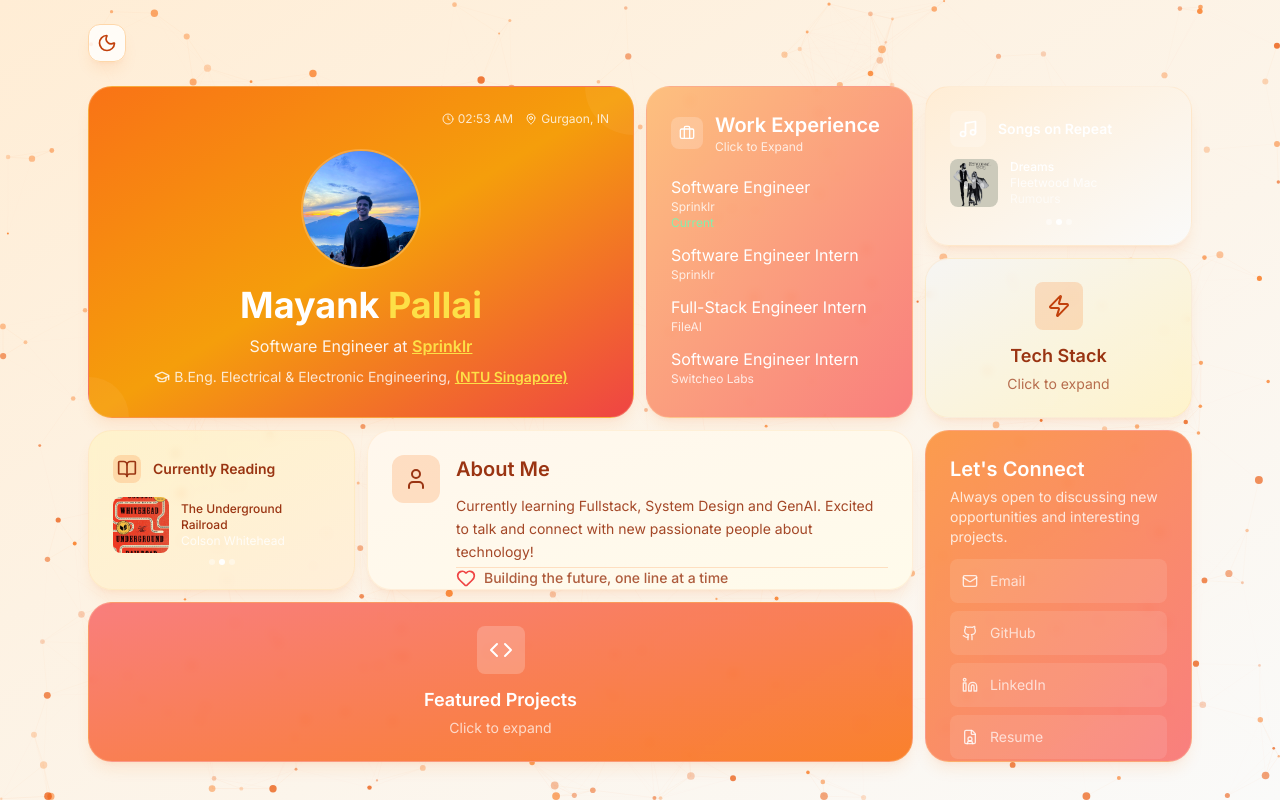
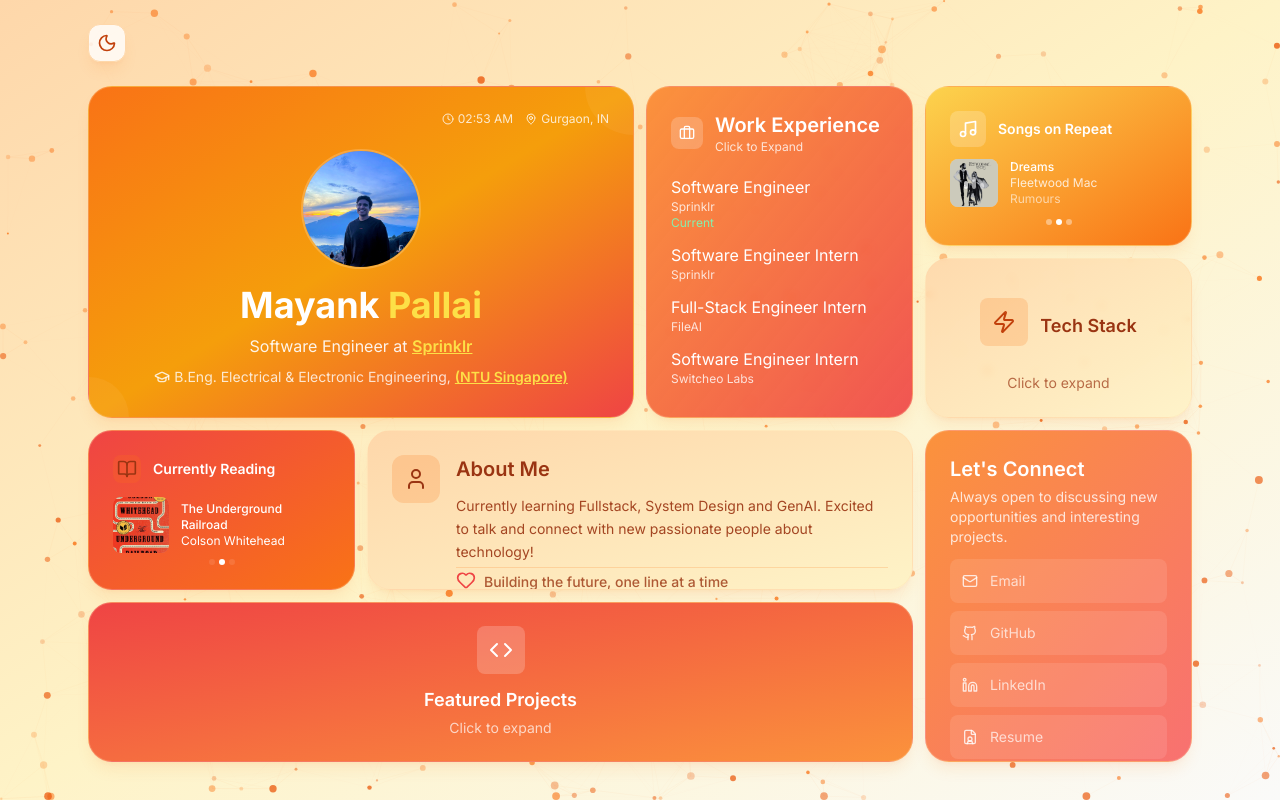
Before and after one commit to cyprus09/bento-website, a Next.js app: page / in a window 1280 px wide. Built offline with nearby package versions, Linux system fonts and the light colour scheme.

Commit message:
fix colors for all cards

```diff
--- a/package.json
+++ b/package.json
@@ -15,7 +15,7 @@
     "framer-motion": "^12.23.24",
     "howler": "^2.2.4",
     "lucide-react": "^0.553.0",
-    "next": "16.0.1",
+    "next": "^16.0.1",
     "postcss": "^8.5.6",
     "react": "19.2.0",
     "react-dom": "19.2.0",
--- a/src/app/page.tsx
+++ b/src/app/page.tsx
@@ -4,7 +4,7 @@
 
 export default function HomePage() {
   return (
-    <main className="relative min-h-screen bg-gradient-to-br from-orange-100 via-amber-65 to-stone-50 dark:from-orange-700 dark:via-red-600 dark:to-amber-750 transition-colors duration-300 flex flex-col overflow-hidden">
+    <main className="relative min-h-screen bg-gradient-to-br from-orange-200 via-amber-100 to-stone-50 dark:from-orange-500 dark:via-red-600 dark:to-amber-800 transition-colors duration-300 flex flex-col overflow-hidden">
       <AnimatedBackground />
 
       <div className="relative z-10 container mx-auto px-4 py-4 lg:px-6 lg:py-6 max-w-6xl flex-1 flex flex-col">
--- a/src/components/cards/AboutCard.tsx
+++ b/src/components/cards/AboutCard.tsx
@@ -4,7 +4,7 @@
 const AboutCard = () => {
   return (
     <BentoCard
-      gradient="from-orange-50 to-amber-50 dark:from-orange-900/40 dark:via-amber-900/30 dark:to-orange-800/40"
+      gradient="from-orange-200 to-amber-100 dark:from-orange-900/40 dark:via-amber-900/30 dark:to-orange-800/40"
       className="text-orange-800 dark:text-orange-100"
       isClickable={true}
     >
@@ -16,14 +16,13 @@
           <div>
             <h2 className="text-xl font-semibold mb-3">About Me</h2>
             <p className="text-orange-800/90 dark:text-orange-200/90 text-sm leading-relaxed justify-around">
-              Currently learning Fullstack, System Design and GenAI. Excited to talk and connect with new passionate
-              people about technology!
+              Currently learning Fullstack, System Design and GenAI. Excited to talk and connect with new passionate people about technology!
             </p>
           </div>
 
           <div className="flex items-center gap-2 mt-1 border-t border-orange-500/20">
             <Heart className="w-5 h-5 text-red-500" />
-            <span className="text-orange-800/80 dark:text-orange-200/80 text-sm font-medium">
+            <span className="text-orange-800/80 dark:text-orange-200/80 text-sm font-medium mt-1">
               Building the future, one line at a time
             </span>
           </div>
--- a/src/components/cards/ContactCard.tsx
+++ b/src/components/cards/ContactCard.tsx
@@ -11,7 +11,7 @@
 
   return (
     <BentoCard
-      gradient="from-orange-400/90 to-red-400/90 dark:from-orange-800/80 dark:to-red-800/70"
+      gradient="from-orange-400 to-red-400 dark:from-orange-800/80 dark:to-red-800/70"
       className="text-white"
       isClickable={false}
     >
--- a/src/components/cards/HeroCard.tsx
+++ b/src/components/cards/HeroCard.tsx
@@ -28,7 +28,7 @@
 
   return (
     <BentoCard
-      gradient="from-orange-500 via-amber-500 to-red-500 dark:from-orange-700 dark:via-amber-600/80 dark:to-red-900/80"
+      gradient="from-orange-500 via-amber-500 to-red-500 dark:from-orange-600 dark:via-amber-500 dark:to-red-800"
       className="text-white"
     >
       <div className="flex items-center justify-end text-white/80 text-xs mb-4">
--- a/src/components/cards/MusicCard.tsx
+++ b/src/components/cards/MusicCard.tsx
@@ -28,10 +28,16 @@
 
   return (
     <BentoCard
-      gradient={`${currentTrack.color} dark:from-orange-800/70 dark:to-red-800/60`}
-      className="text-white transition-all duration-2000"
+      gradient={`${currentTrack.color}`}
+      className="text-white transition-all ease-in duration-500"
       isClickable={true}
     >
+      <div
+        className="hidden
+        from-blue-400 to-purple-500
+        from-amber-300 to-orange-500
+        from-orange-400 to-red-500"
+      />
       <div className="flex flex-col h-full">
         <div className="flex items-center gap-3 mb-3">
           <div className="p-2 bg-white/20 rounded-lg">
--- a/src/components/cards/ProjectsCard.tsx
+++ b/src/components/cards/ProjectsCard.tsx
@@ -9,7 +9,7 @@
   return (
     <>
       <BentoCard
-        gradient="from-red-400/90 to-orange-500/90 dark:from-red-800/70 dark:to-orange-800/70"
+        gradient="from-red-500 to-orange-400 dark:from-red-600 dark:to-orange-600"
         className="text-white cursor-pointer hover:scale-105 transition-transform duration-200"
         isClickable={true}
         onClick={() => setIsModalOpen(true)}
--- a/src/components/cards/ReadingCard.tsx
+++ b/src/components/cards/ReadingCard.tsx
@@ -2,24 +2,7 @@
 import BentoCard from "@/components/bento/BentoCard";
 import { BookOpen } from "lucide-react";
 import Image from "next/image";
-
-const books = [
-  {
-    title: "1984",
-    author: "George Orwell",
-    cover: "/images/books/1984.png",
-  },
-  {
-    title: "The Underground Railroad",
-    author: "Colson Whitehead",
-    cover: "/images/books/underground-railroad.png",
-  },
-  {
-    title: "Never Let Me Go",
-    author: "Kazuo Ishiguro",
-    cover: "/images/books/never-let-me-go.png",
-  },
-];
+import { books } from "../../data/booksData";
 
 const ReadingCard = () => {
   const [currentBookIndex, setCurrentBookIndex] = useState(0);
@@ -45,10 +28,11 @@
 
   return (
     <BentoCard
-      gradient="from-amber-100/80 to-orange-100/80 dark:from-orange-900/30 dark:to-amber-900/30"
-      className="text-orange-800 dark:text-orange-200"
+      gradient={`${currentBook.color}`}
+      className="text-white dark:text-orange-200 transition-all ease-in duration-2000"
       isClickable={true}
     >
+      <div className="hidden from-red-400 to-orange-400"/>
       <div className="flex flex-col h-full">
         <div className="flex items-center gap-3 mb-3">
           <div className="p-1 bg-orange-500/20 rounded-lg">
@@ -59,12 +43,12 @@
 
         <div className="flex-1 flex flex-col justify-center">
           <div className="flex items-center gap-3">
-            <div className="relative w-14 h-14 bg-white/20 rounded-lg overflow-hidden group">
+            <div className="relative w-14 h-14 bg-white/20 rounded-lg overflow-hidden group transition-opacity duration-2000">
               <Image
                 src={currentBook.cover}
                 alt={`${currentBook.title} artwork`}
                 fill
-                className="object-cover transition-transform duration-1000 group-hover:scale-110"
+                className="object-cover group-hover:scale-110"
               />
             </div>
 
@@ -78,9 +62,7 @@
                 {currentBook.title}
               </h4>
               <p
-                className={`text-white/80 text-xs transition-opacity duration-2000 ${
-                  isTransitioning ? "opacity-0" : "opacity-100"
-                }`}
+                className={`text-xs transition-opacity duration-2000 ${isTransitioning ? "opacity-0" : "opacity-100"}`}
                 title={currentBook.author}
               >
                 {currentBook.author}
@@ -89,13 +71,13 @@
           </div>
         </div>
 
-        <div className="flex items-center justify-around text-white/80 text-xs mt-1">
+        <div className="flex items-center justify-around text-xs mt-1">
           <div className="flex gap-1">
             {books.map((_, index) => (
               <div
                 key={index}
                 className={`w-1.5 h-1.5 rounded-full transition-all duration-2000 ${
-                  index === currentBookIndex ? "bg-white" : "bg-white/40"
+                  index === currentBookIndex ? "bg-white" : "bg-white/10"
                 }`}
               />
             ))}
--- a/src/components/cards/SkillsCard.tsx
+++ b/src/components/cards/SkillsCard.tsx
@@ -9,16 +9,18 @@
   return (
     <>
       <BentoCard
-        gradient="from-stone-100/90 to-amber-100/90 dark:from-amber-900/40 dark:to-orange-800/40"
+        gradient="from-orange-200/90 to-amber-100/90 dark:from-amber-600 dark:to-orange-900/40"
         className="text-orange-800 dark:text-orange-100 cursor-pointer hover:scale-105"
         isClickable={true}
         onClick={() => setIsModalOpen(true)}
       >
-        <div className="flex flex-col h-full justify-center items-center text-center">
+        <div className="flex flex-row h-full justify-center items-center text-center">
           <div className="p-3 bg-orange-500/20 rounded-lg mb-3">
             <Zap className="w-6 h-6 text-orange-700 dark:text-orange-200" />
           </div>
-          <h3 className="font-semibold text-lg mb-1">Tech Stack</h3>
+          <h3 className="font-semibold text-lg mb-1 ml-3">Tech Stack</h3>
+        </div>
+        <div className="flex justify-center">
           <p className="text-sm opacity-70">Click to expand</p>
         </div>
       </BentoCard>
--- a/src/components/cards/WorkCard.tsx
+++ b/src/components/cards/WorkCard.tsx
@@ -11,7 +11,7 @@
   return (
     <>
       <BentoCard
-        gradient="from-orange-300/90 to-red-400/90 dark:from-orange-800/80 dark:to-red-800/70"
+        gradient="from-orange-400 to-red-500/90 dark:from-orange-500 dark:to-red-700"
         className="text-white"
         isClickable={true}
         onClick={() => setIsModalOpen(true)}
--- /dev/null
+++ b/src/data/booksData.ts
@@ -0,0 +1,20 @@
+export const books = [
+  {
+    title: "1984",
+    author: "George Orwell",
+    cover: "/images/books/1984.png",
+    color: "from-red-400 to-orange-400",
+  },
+  {
+    title: "The Underground Railroad",
+    author: "Colson Whitehead",
+    cover: "/images/books/underground-railroad.png",
+    color: "from-red-500 to-orange-500",
+  },
+  {
+    title: "Never Let Me Go",
+    author: "Kazuo Ishiguro",
+    cover: "/images/books/never-let-me-go.png",
+    color: "from-blue-400 to-purple-500",
+  },
+];
--- a/src/data/musicData.ts
+++ b/src/data/musicData.ts
@@ -4,20 +4,39 @@
     artist: "Fred again..",
     album: "ten",
     artwork: "/images/album_art/fred_again.png",
-    color: "from-blue-400/80 to-purple-500/80",
+    color: "from-blue-400 to-purple-500",
   },
   {
     title: "Dreams",
     artist: "Fleetwood Mac",
     album: "Rumours",
     artwork: "/images/album_art/fleetwood_mac.png",
-    color: "from-amber-400/80 to-orange-500/80",
+    color: "from-amber-300 to-orange-500",
   },
   {
     title: "Pyramids",
     artist: "Frank Ocean",
     album: "Channel Orange",
     artwork: "/images/album_art/frank_ocean.png",
-    color: "from-orange-400/80 to-red-500/80",
+    color: "from-orange-400 to-red-500",
   },
 ];
+
+// Note to self:
+//⚠️ The Tailwind purge issue
+
+// Tailwind only includes CSS for class names it can statically detect in your source code.
+// Dynamic values like ${currentTrack.color} don’t get scanned.
+
+// So in production (and sometimes even in dev if you use JIT with constraints), Tailwind sees:
+
+// class="bg-gradient-to-br ${gradient}"
+
+
+// and doesn’t realize that from-blue-400, from-amber-400, or to-purple-500 might appear later.
+
+// But since "from-orange-400 to-red-500" does appear elsewhere** (like in your hover overlay here 👇)**
+
+// <div className="absolute inset-0 bg-gradient-to-br from-orange-400/10 to-red-400/10 ..."/>
+
+// Tailwind keeps those colors in the build — which is why Frank Ocean’s gradient works and the oth
```
Also changed, not shown: 2 other files (tests, documents, lock files or other folders).
